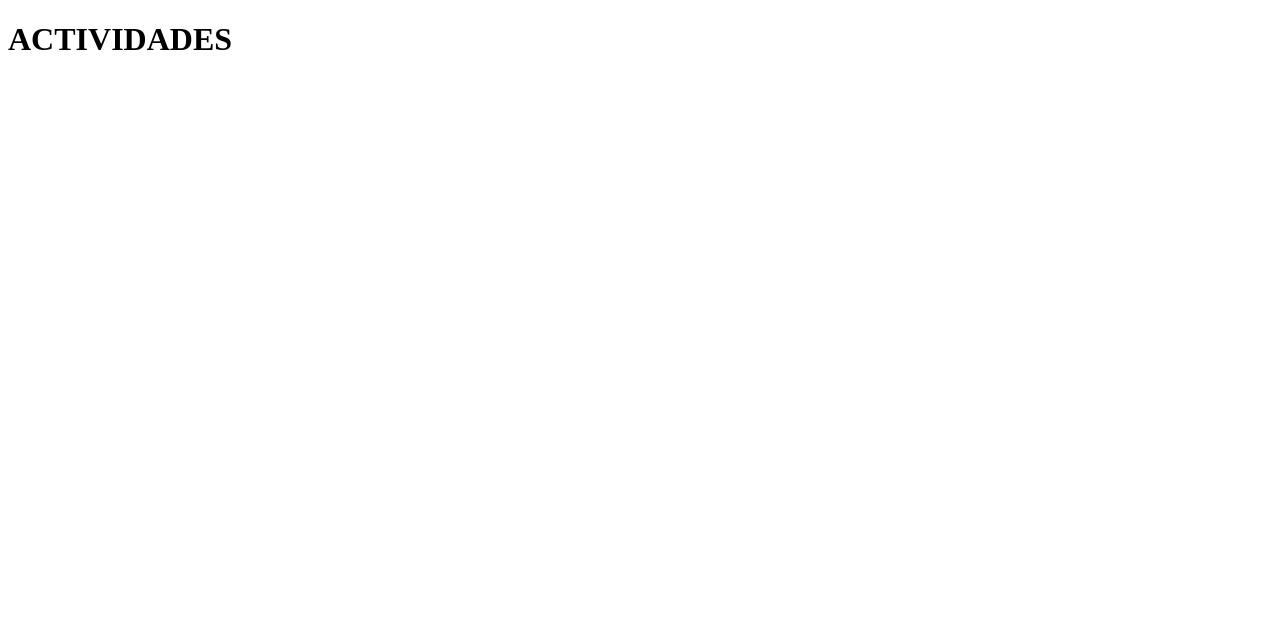
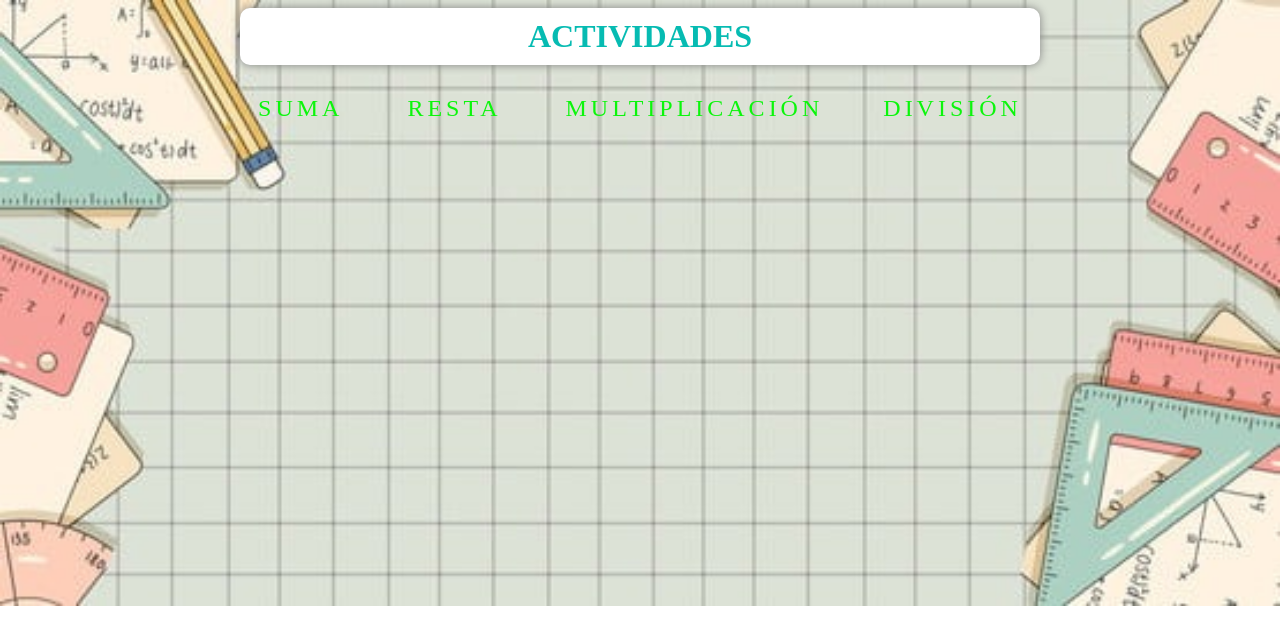
Before and after one commit to SaryelNarvaezPerez/-FdoAlg_G-C_OPERACIONES_BASICAS_EN_MATEMATICAS, a plain HTML site: page actividades.html in a window 1280 px wide. Drawn offline with Linux system fonts and the light colour scheme.

Commit message:
actividades

```diff
--- a/actividades.html
+++ b/actividades.html
@@ -5,8 +5,43 @@
     <meta http-equiv="X-UA-Compatible" content="IE=edge">
     <meta name="viewport" content="width=device-width, initial-scale=1.0">
     <title>Actividades</title>
+    <link rel="stylesheet" href="style.css">
 </head>
-<body>
-    <h1>ACTIVIDADES</h1>
+
+<body id="actividades">
+    <center><h1>ACTIVIDADES</h1></center>
+
+    <header>
+
+        <a target="_blank" href="https://juegosinfantiles.bosquedefantasias.com/juegos/matematicas/suma-basica/index.html">
+            <span></span>
+            <span></span>
+            <span></span>
+            SUMA
+        </a>
+
+        <a target="_blank"  href="https://juegosinfantiles.bosquedefantasias.com/juegos/matematicas/resta-basica/index.html">
+            <span></span>
+            <span></span>
+            <span></span>
+            RESTA
+        </a>
+
+        <a target="_blank" href="https://juegosinfantiles.bosquedefantasias.com/juegos/matematicas/multiplicacion-basica/index.html">
+            <span></span>
+            <span></span>
+            <span></span>
+            MULTIPLICACIÓN
+
+
+            <a target="_blank" href="https://juegosinfantiles.bosquedefantasias.com/juegos/matematicas/division-basica/index.html">
+                <span></span>
+                <span></span>
+                <span></span>
+                DIVISIÓN
+        </a>
+    </header>
+
+
 </body>
 </html>
--- a/style.css
+++ b/style.css
@@ -15,9 +15,10 @@ h1,h2{
 header {
   width: 100%;
   height: 100px;
-  display: flex;
+  display: inline-block;
   padding: 15px;
   justify-content: end;
+  text-align: center;
 }
 
 a {
@@ -25,7 +26,7 @@ a {
   position: relative;
   display: inline-block;
   padding: 15px 30px;
-  color: #98FB98;
+  color: #0cf50c;
   text-transform: uppercase;
   letter-spacing: 4px;
   text-decoration: none;
@@ -132,3 +133,21 @@ width: 800px;
 margin: auto;
 border-radius: 10px;
 }
+
+body#actividades{
+
+  background: url(img/actividad.jpg);
+  background-repeat: no-repeat;
+  background-size: 100% 350%;
+}
+
+body#actividades h1 {
+  color: #06BBB2;
+background-color: white;
+padding: 10px 15px;
+box-shadow: 0 0 10px gray;
+display: block;
+width: 800px;
+margin: auto;
+border-radius: 10px;
+}
```
Also changed, not shown: img/actividad.jpg (added).
